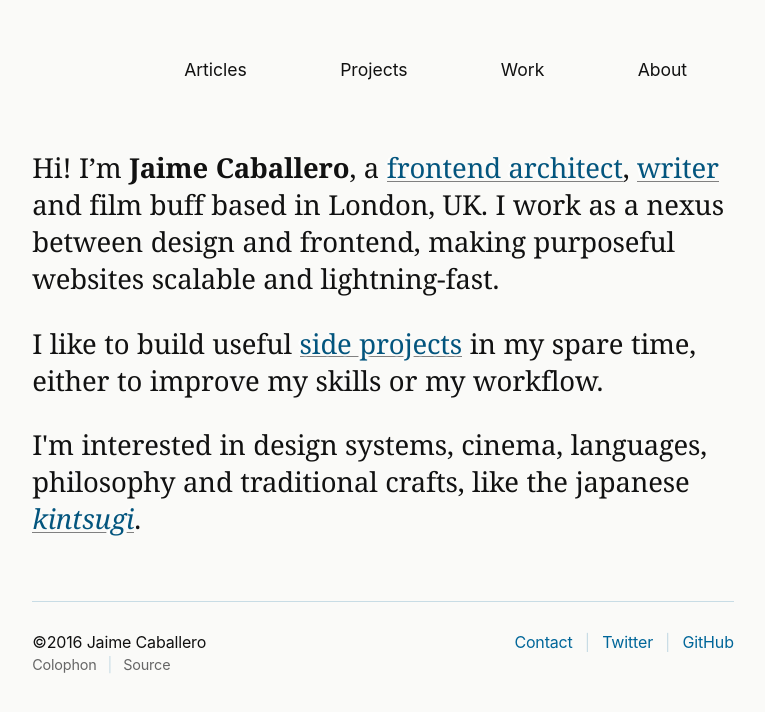
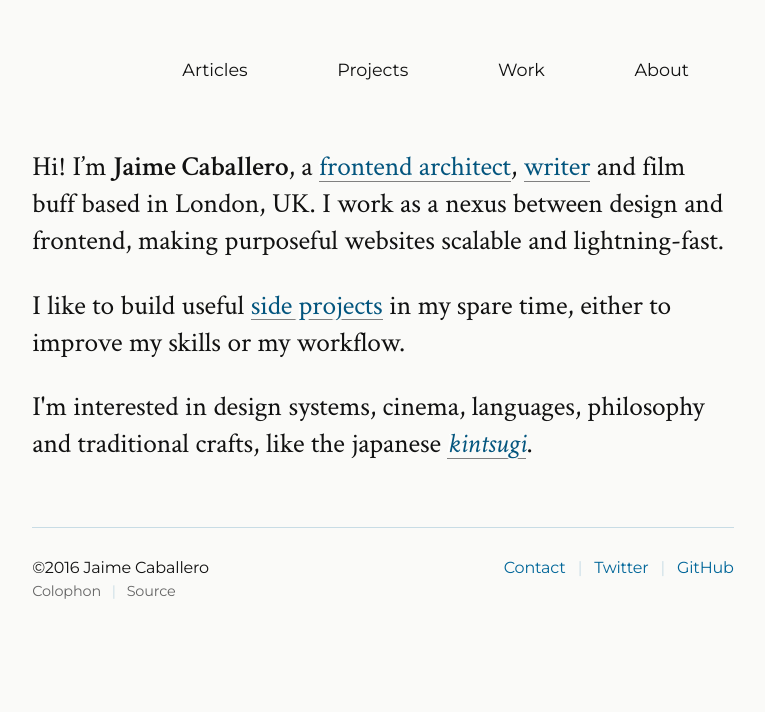
Before and after one commit to jaicab/jaicab.github.io, a Jekyll site: the page built from index.md, in a window 1280 px wide. Shown: the top 712 px of the page, without its empty margins (257-1022 px from the left). Built offline with Jekyll 4.4.1, drawn with Linux system fonts in a browser that asks for light colours.

Commit message:
Fix invalid Google Fonts character

```diff
--- a/_includes/head.html
+++ b/_includes/head.html
@@ -8,12 +8,12 @@
     <style>{% include css/critical.min.css %}</style>
 
     <meta name="fullcss"  content="/css/full.css">
-    <meta name="fonts"  content="https://fonts.googleapis.com/css?family=Montserrat:400,700|Crimson+Text:400,400italic,600">
+    <meta name="fonts"  content="https://fonts.googleapis.com/css?family=Montserrat:400,700%7CCrimson+Text:400,400italic,600">
     <meta name="fontjs"  content="/js/async.min.js">
 
     <script>{% include js/critical.min.js %}</script>
     <noscript>
-        <link rel="stylesheet" type="text/css" href="https://fonts.googleapis.com/css?family=Montserrat:400,700|Crimson+Text:400,400italic,600">
+        <link rel="stylesheet" type="text/css" href="https://fonts.googleapis.com/css?family=Montserrat:400,700%7CCrimson+Text:400,400italic,600">
         <link rel="stylesheet" type="text/css" href="/css/full.css">
         <link rel="stylesheet" type="text/css" href="/css/nojs.css">
     </noscript>
```
